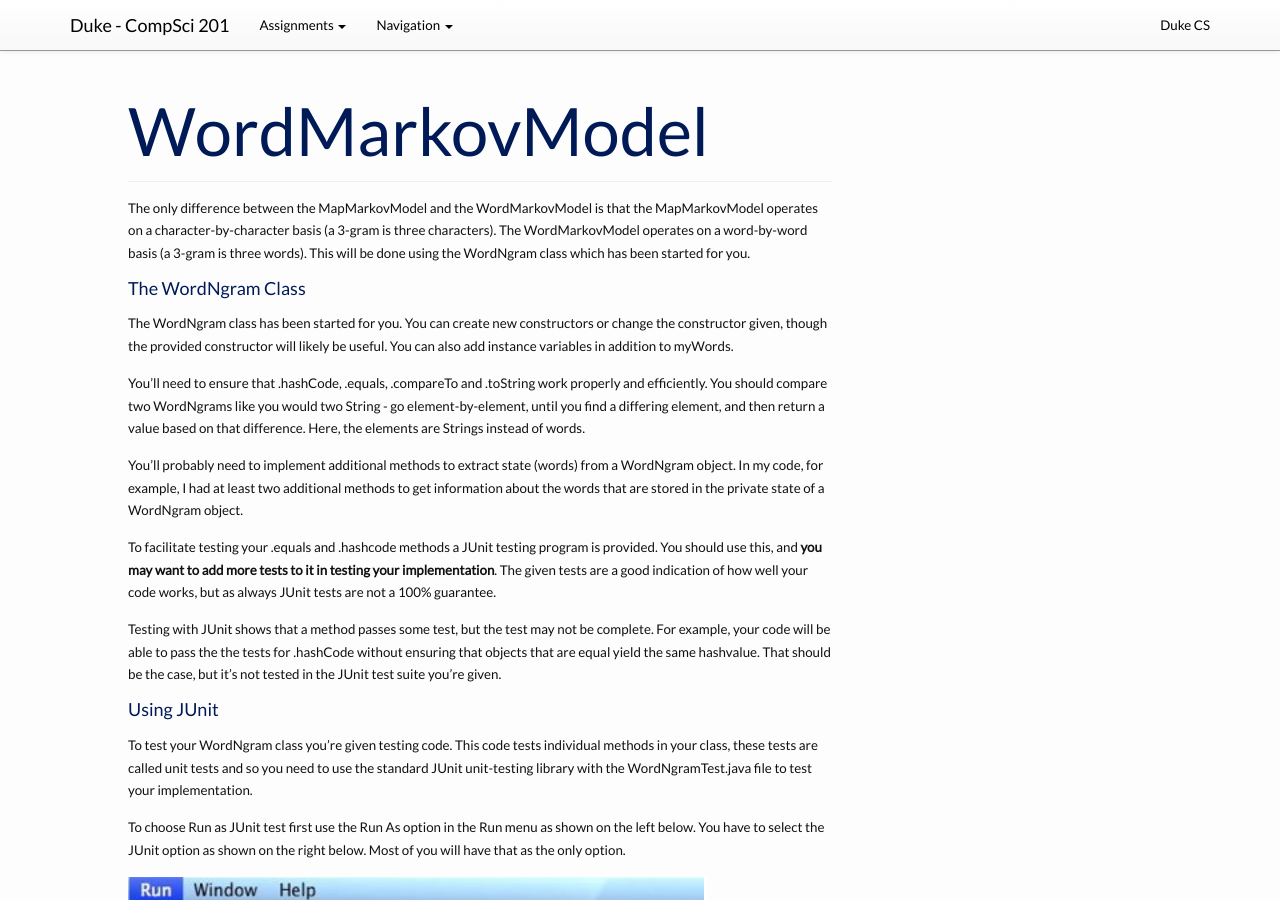
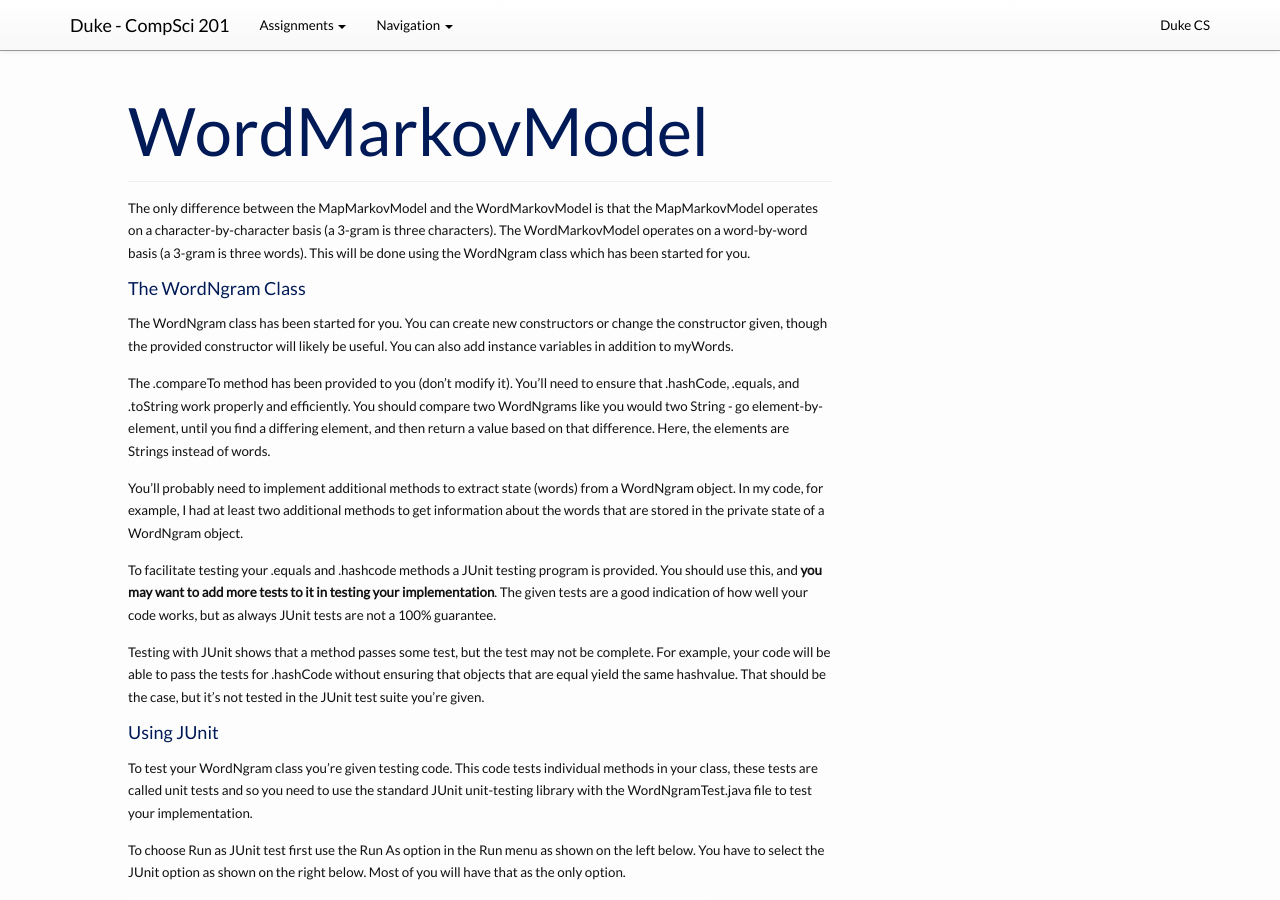
Before and after one commit to compsci201/compsci201.github.io, a Jekyll site: the page built from markov/3-word-markov-model.md, in a window 1280 px wide and 900 px high. Built offline with Jekyll 4.4.1, drawn with Linux system fonts in a browser that asks for light colours; nearby versions of some CDN libraries.

Commit message:
Giving students compareTo

```diff
--- a/markov/3-word-markov-model.md
+++ b/markov/3-word-markov-model.md
@@ -10,13 +10,13 @@ The only difference between the MapMarkovModel and the WordMarkovModel is that t
 
 The WordNgram class has been started for you. You can create new constructors or change the constructor given, though the provided constructor will likely be useful. You can also add instance variables in addition to myWords.
 
-You’ll need to ensure that .hashCode, .equals, .compareTo and .toString work properly and efficiently. You should compare two WordNgrams like you would two String - go element-by-element, until you find a differing element, and then return a value based on that difference. Here, the elements are Strings instead of words.
+The .compareTo method has been provided to you (don't modify it). You’ll need to ensure that .hashCode, .equals, and .toString work properly and efficiently. You should compare two WordNgrams like you would two String - go element-by-element, until you find a differing element, and then return a value based on that difference. Here, the elements are Strings instead of words.
 
 You’ll probably need to implement additional methods to extract state (words) from a WordNgram object. In my code, for example, I had at least two additional methods to get information about the words that are stored in the private state of a WordNgram object.
 
 To facilitate testing your .equals and .hashcode methods a JUnit testing program is provided. You should use this, and <b>you may want to add more tests to it in testing your implementation</b>. The given tests are a good indication of how well your code works, but as always JUnit tests are not a 100% guarantee.
 
-Testing with JUnit shows that a method passes some test, but the test may not be complete. For example, your code will be able to pass the the tests for .hashCode without ensuring that objects that are equal yield the same hashvalue. That should be the case, but it’s not tested in the JUnit test suite you’re given.
+Testing with JUnit shows that a method passes some test, but the test may not be complete. For example, your code will be able to pass the tests for .hashCode without ensuring that objects that are equal yield the same hashvalue. That should be the case, but it’s not tested in the JUnit test suite you’re given.
 
 ####Using JUnit
 
```
